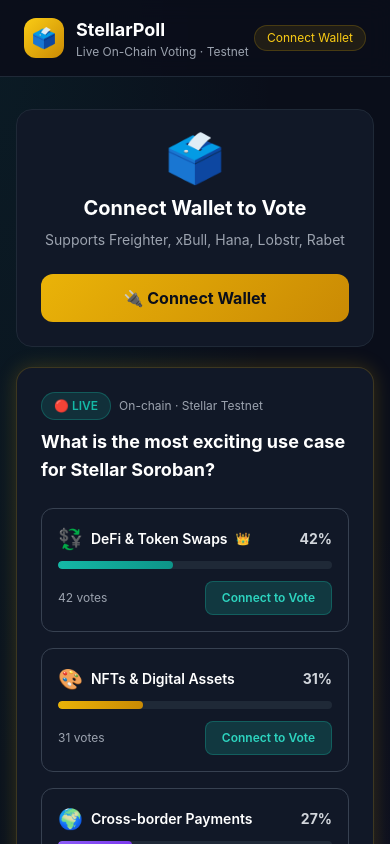
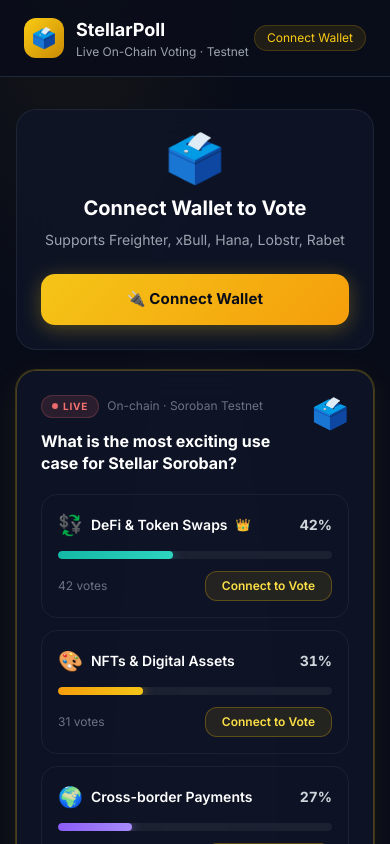
Before and after one commit to gopichandchalla16/stellar-yellow-belt, a Next.js app: page / in a window 390 px wide. Shown: the top 844 px of the page. Built offline with nearby package versions, Linux system fonts and the light colour scheme.

Commit message:
feat: stunning UI redesign with glassmorphism, animations, and improved aesthetics

```diff
--- a/src/app/globals.css
+++ b/src/app/globals.css
@@ -3,121 +3,225 @@
 @tailwind utilities;
 
 :root {
-  --bg-primary: #0a0e1a;
-  --bg-card: #111827;
-  --border: #1f2937;
-  --teal: #14b8a6;
-  --yellow: #eab308;
+  --yellow: #F5C518;
+  --teal: #14B8A6;
+  --purple: #A78BFA;
+  --bg: #080C18;
+  --card: #0F1629;
+  --border: rgba(255,255,255,0.06);
 }
 
-* { box-sizing: border-box; }
+* { box-sizing: border-box; margin: 0; padding: 0; }
 
 body {
-  background: var(--bg-primary);
-  color: #f9fafb;
-  font-family: 'Inter', -apple-system, BlinkMacSystemFont, 'Segoe UI', sans-serif;
+  background: var(--bg);
+  color: #F1F5F9;
+  font-family: 'Inter', system-ui, -apple-system, sans-serif;
+  -webkit-font-smoothing: antialiased;
+}
+
+/* Animated star background */
+.gradient-bg {
+  background:
+    radial-gradient(ellipse 80% 50% at 20% -10%, rgba(245,197,24,0.08) 0%, transparent 60%),
+    radial-gradient(ellipse 60% 40% at 80% 100%, rgba(20,184,166,0.08) 0%, transparent 60%),
+    radial-gradient(ellipse 40% 60% at 50% 50%, rgba(167,139,250,0.04) 0%, transparent 70%),
+    #080C18;
   min-height: 100vh;
 }
 
-/* Stellar glow effects */
-.glow-teal {
-  box-shadow: 0 0 20px rgba(20, 184, 166, 0.15);
-}
-.glow-yellow {
-  box-shadow: 0 0 20px rgba(234, 179, 8, 0.2);
+/* Glass card */
+.card {
+  background: rgba(15, 22, 41, 0.8);
+  backdrop-filter: blur(20px);
+  -webkit-backdrop-filter: blur(20px);
+  border: 1px solid rgba(255,255,255,0.07);
+  border-radius: 20px;
+  padding: 24px;
+  transition: border-color 0.2s, box-shadow 0.2s;
 }
 
-/* Animated gradient background */
-.gradient-bg {
-  background: radial-gradient(ellipse at top left, rgba(20,184,166,0.08) 0%, transparent 50%),
-              radial-gradient(ellipse at bottom right, rgba(139,92,246,0.08) 0%, transparent 50%),
-              #0a0e1a;
+.card:hover {
+  border-color: rgba(255,255,255,0.1);
 }
 
-/* Card styles */
-.card {
-  background: #111827;
-  border: 1px solid #1f2937;
-  border-radius: 16px;
-  padding: 24px;
+.glow-teal {
+  box-shadow: 0 0 0 1px rgba(20,184,166,0.2), 0 8px 32px rgba(20,184,166,0.08);
+  border-color: rgba(20,184,166,0.25) !important;
 }
 
-/* Button styles */
-.btn-primary {
-  background: linear-gradient(135deg, #14b8a6, #0d9488);
-  color: white;
+.glow-yellow {
+  box-shadow: 0 0 0 1px rgba(245,197,24,0.2), 0 8px 32px rgba(245,197,24,0.08);
+  border-color: rgba(245,197,24,0.25) !important;
+}
+
+/* Buttons */
+.btn-yellow {
+  display: flex;
+  align-items: center;
+  justify-content: center;
+  gap: 8px;
+  width: 100%;
+  padding: 14px 28px;
+  border-radius: 14px;
+  font-weight: 700;
+  font-size: 15px;
+  color: #080C18;
+  background: linear-gradient(135deg, #F5C518 0%, #F59E0B 100%);
   border: none;
-  border-radius: 12px;
-  padding: 12px 24px;
-  font-weight: 600;
   cursor: pointer;
   transition: all 0.2s;
-  width: 100%;
-}
-.btn-primary:hover:not(:disabled) {
-  transform: translateY(-1px);
-  box-shadow: 0 8px 25px rgba(20,184,166,0.35);
-}
-.btn-primary:disabled {
-  opacity: 0.5;
-  cursor: not-allowed;
-  transform: none;
+  box-shadow: 0 4px 20px rgba(245,197,24,0.3);
+  letter-spacing: 0.01em;
 }
 
-.btn-yellow {
-  background: linear-gradient(135deg, #eab308, #ca8a04);
-  color: #0a0e1a;
-  border: none;
+.btn-yellow:hover {
+  transform: translateY(-1px);
+  box-shadow: 0 8px 30px rgba(245,197,24,0.4);
+}
+
+.btn-yellow:active { transform: translateY(0); }
+
+.btn-outline {
+  display: flex;
+  align-items: center;
+  justify-content: center;
+  width: 100%;
+  padding: 11px 20px;
   border-radius: 12px;
-  padding: 12px 24px;
-  font-weight: 700;
+  font-weight: 600;
+  font-size: 14px;
+  color: #94A3B8;
+  background: transparent;
+  border: 1px solid rgba(255,255,255,0.1);
   cursor: pointer;
   transition: all 0.2s;
-  width: 100%;
-}
-.btn-yellow:hover:not(:disabled) {
-  transform: translateY(-1px);
-  box-shadow: 0 8px 25px rgba(234,179,8,0.35);
-}
-.btn-yellow:disabled {
-  opacity: 0.5;
-  cursor: not-allowed;
 }
 
-.btn-outline {
-  background: transparent;
-  color: #9ca3af;
-  border: 1px solid #374151;
-  border-radius: 12px;
-  padding: 12px 24px;
-  font-weight: 600;
-  cursor: pointer;
-  transition: all 0.2s;
-  width: 100%;
+.btn-outline:hover {
+  background: rgba(255,255,255,0.05);
+  color: #F1F5F9;
+  border-color: rgba(255,255,255,0.2);
 }
-.btn-outline:hover:not(:disabled) {
-  border-color: #14b8a6;
-  color: #14b8a6;
-}
-
-/* Status badges */
-.badge-pending  { background: rgba(234,179,8,0.15);  color: #eab308;  border: 1px solid rgba(234,179,8,0.3);  border-radius: 20px; padding: 4px 12px; font-size: 12px; font-weight: 600; }
-.badge-success  { background: rgba(20,184,166,0.15); color: #14b8a6; border: 1px solid rgba(20,184,166,0.3); border-radius: 20px; padding: 4px 12px; font-size: 12px; font-weight: 600; }
-.badge-error    { background: rgba(239,68,68,0.15);  color: #ef4444;  border: 1px solid rgba(239,68,68,0.3);  border-radius: 20px; padding: 4px 12px; font-size: 12px; font-weight: 600; }
 
 /* Progress bar */
 .progress-bar {
+  width: 100%;
   height: 8px;
-  border-radius: 4px;
-  background: #1f2937;
+  background: rgba(255,255,255,0.06);
+  border-radius: 99px;
   overflow: hidden;
 }
-.progress-fill-teal   { height: 100%; border-radius: 4px; background: linear-gradient(90deg, #14b8a6, #0d9488); transition: width 0.6s ease; }
-.progress-fill-yellow { height: 100%; border-radius: 4px; background: linear-gradient(90deg, #eab308, #ca8a04); transition: width 0.6s ease; }
-.progress-fill-purple { height: 100%; border-radius: 4px; background: linear-gradient(90deg, #8b5cf6, #7c3aed); transition: width 0.6s ease; }
+
+.progress-fill-teal {
+  height: 100%;
+  border-radius: 99px;
+  background: linear-gradient(90deg, #14B8A6, #2DD4BF);
+  transition: width 0.8s cubic-bezier(0.4,0,0.2,1);
+  box-shadow: 0 0 12px rgba(20,184,166,0.5);
+}
+
+.progress-fill-yellow {
+  height: 100%;
+  border-radius: 99px;
+  background: linear-gradient(90deg, #F59E0B, #F5C518);
+  transition: width 0.8s cubic-bezier(0.4,0,0.2,1);
+  box-shadow: 0 0 12px rgba(245,197,24,0.5);
+}
+
+.progress-fill-purple {
+  height: 100%;
+  border-radius: 99px;
+  background: linear-gradient(90deg, #8B5CF6, #A78BFA);
+  transition: width 0.8s cubic-bezier(0.4,0,0.2,1);
+  box-shadow: 0 0 12px rgba(167,139,250,0.5);
+}
+
+/* Badges */
+.badge-live {
+  display: inline-flex;
+  align-items: center;
+  gap: 5px;
+  font-size: 10px;
+  font-weight: 700;
+  letter-spacing: 0.08em;
+  text-transform: uppercase;
+  color: #F87171;
+  background: rgba(248,113,113,0.12);
+  border: 1px solid rgba(248,113,113,0.2);
+  border-radius: 99px;
+  padding: 3px 10px;
+}
+
+.badge-live::before {
+  content: '';
+  width: 6px;
+  height: 6px;
+  border-radius: 50%;
+  background: #F87171;
+  animation: pulse-dot 1.5s infinite;
+}
+
+@keyframes pulse-dot {
+  0%, 100% { opacity: 1; transform: scale(1); }
+  50% { opacity: 0.5; transform: scale(0.8); }
+}
+
+.badge-success {
+  display: inline-flex;
+  align-items: center;
+  gap: 4px;
+  font-size: 10px;
+  font-weight: 700;
+  letter-spacing: 0.05em;
+  color: #34D399;
+  background: rgba(52,211,153,0.1);
+  border: 1px solid rgba(52,211,153,0.2);
+  border-radius: 99px;
+  padding: 3px 10px;
+}
+
+.badge-pending {
+  display: inline-flex;
+  align-items: center;
+  gap: 4px;
+  font-size: 10px;
+  font-weight: 700;
+  color: #F5C518;
+  background: rgba(245,197,24,0.1);
+  border: 1px solid rgba(245,197,24,0.2);
+  border-radius: 99px;
+  padding: 3px 10px;
+}
+
+.badge-error {
+  display: inline-flex;
+  align-items: center;
+  gap: 4px;
+  font-size: 10px;
+  font-weight: 700;
+  color: #F87171;
+  background: rgba(248,113,113,0.1);
+  border: 1px solid rgba(248,113,113,0.2);
+  border-radius: 99px;
+  padding: 3px 10px;
+}
 
 /* Scrollbar */
 ::-webkit-scrollbar { width: 6px; }
-::-webkit-scrollbar-track { background: #111827; }
-::-webkit-scrollbar-thumb { background: #374151; border-radius: 3px; }
-::-webkit-scrollbar-thumb:hover { background: #4b5563; }
+::-webkit-scrollbar-track { background: transparent; }
+::-webkit-scrollbar-thumb { background: rgba(255,255,255,0.1); border-radius: 99px; }
+::-webkit-scrollbar-thumb:hover { background: rgba(255,255,255,0.2); }
+
+/* Animations */
+@keyframes fadeIn {
+  from { opacity: 0; transform: translateY(12px); }
+  to   { opacity: 1; transform: translateY(0); }
+}
+
+.animate-fade-in { animation: fadeIn 0.4s ease both; }
+
+@keyframes spin { to { transform: rotate(360deg); } }
+.animate-spin { animation: spin 0.8s linear infinite; }
+@keyframes pulse { 0%,100%{opacity:1} 50%{opacity:.4} }
+.animate-pulse { animation: pulse 2s cubic-bezier(.4,0,.6,1) infinite; }
--- a/src/app/layout.tsx
+++ b/src/app/layout.tsx
@@ -3,13 +3,19 @@
 
 export const metadata: Metadata = {
   title: 'StellarPoll — Live On-Chain Voting',
-  description: 'Level 2 Yellow Belt — Multi-wallet Soroban dApp on Stellar Testnet',
+  description: 'A live on-chain polling dApp built on Stellar Soroban Testnet. Level 2 Yellow Belt — Rise In Stellar Journey to Mastery.',
+  keywords: ['Stellar', 'Soroban', 'dApp', 'blockchain', 'voting', 'poll'],
 };
 
 export default function RootLayout({ children }: { children: React.ReactNode }) {
   return (
     <html lang="en">
-      <body className="gradient-bg min-h-screen">{children}</body>
+      <head>
+        <link rel="preconnect" href="https://fonts.googleapis.com" />
+        <link rel="preconnect" href="https://fonts.gstatic.com" crossOrigin="anonymous" />
+        <link href="https://fonts.googleapis.com/css2?family=Inter:wght@400;500;600;700;800&display=swap" rel="stylesheet" />
+      </head>
+      <body>{children}</body>
     </html>
   );
 }
--- a/src/components/PollCard.tsx
+++ b/src/components/PollCard.tsx
@@ -3,12 +3,10 @@
 
 const POLL_QUESTION = 'What is the most exciting use case for Stellar Soroban?';
 const POLL_OPTIONS = [
-  { label: 'DeFi & Token Swaps', emoji: '💱', color: 'teal' },
-  { label: 'NFTs & Digital Assets', emoji: '🎨', color: 'yellow' },
-  { label: 'Cross-border Payments', emoji: '🌍', color: 'purple' },
+  { label: 'DeFi & Token Swaps',      emoji: '💱', color: 'teal',   votes: 42 },
+  { label: 'NFTs & Digital Assets',   emoji: '🎨', color: 'yellow', votes: 31 },
+  { label: 'Cross-border Payments',   emoji: '🌍', color: 'purple', votes: 27 },
 ];
-
-const MOCK_VOTES = [42, 31, 27]; // Displayed when no wallet connected
 
 interface Props {
   walletAddress: string;
@@ -19,68 +17,78 @@
 }
 
 export default function PollCard({ walletAddress, onVote, votedOption, txStatus, onConnectWallet }: Props) {
-  const totalVotes = MOCK_VOTES.reduce((a, b) => a + b, 0);
+  const totalVotes = POLL_OPTIONS.reduce((a, o) => a + o.votes, 0);
   const isVoting = txStatus === 'pending';
 
-  const getBarColor = (color: string) => {
-    if (color === 'teal')   return 'progress-fill-teal';
-    if (color === 'yellow') return 'progress-fill-yellow';
-    return 'progress-fill-purple';
+  const colorMap: Record<string, { fill: string; btn: string; border: string; glow: string }> = {
+    teal:   { fill: 'progress-fill-teal',   btn: 'bg-teal-500/15 text-teal-300 border-teal-500/30 hover:bg-teal-500/25',   border: 'border-teal-500/40',   glow: 'shadow-teal-500/10' },
+    yellow: { fill: 'progress-fill-yellow', btn: 'bg-yellow-500/15 text-yellow-300 border-yellow-500/30 hover:bg-yellow-500/25', border: 'border-yellow-500/40', glow: 'shadow-yellow-500/10' },
+    purple: { fill: 'progress-fill-purple', btn: 'bg-purple-500/15 text-purple-300 border-purple-500/30 hover:bg-purple-500/25', border: 'border-purple-500/40', glow: 'shadow-purple-500/10' },
   };
 
   return (
-    <div className="card glow-yellow" style={{ border: '1px solid rgba(234,179,8,0.2)' }}>
+    <div className="card glow-yellow animate-fade-in">
       {/* Poll Header */}
-      <div className="flex items-center gap-2 mb-2">
-        <span className="badge-success">🔴 LIVE</span>
-        <span className="text-xs text-gray-400">On-chain · Stellar Testnet</span>
+      <div className="flex items-start justify-between mb-5">
+        <div className="flex-1">
+          <div className="flex items-center gap-2 mb-3">
+            <span className="badge-live">Live</span>
+            <span className="text-xs text-gray-500">On-chain · Soroban Testnet</span>
+          </div>
+          <h2 className="text-base font-bold text-white leading-snug">{POLL_QUESTION}</h2>
+        </div>
+        <span className="text-3xl ml-4">🗳️</span>
       </div>
-      <h2 className="text-lg font-bold text-white mb-6">{POLL_QUESTION}</h2>
 
       {/* Options */}
-      <div className="space-y-4 mb-6">
+      <div className="space-y-3 mb-5">
         {POLL_OPTIONS.map((option, index) => {
-          const pct = Math.round((MOCK_VOTES[index] / totalVotes) * 100);
+          const pct = Math.round((option.votes / totalVotes) * 100);
           const isVoted = votedOption === index;
-          const isWinner = index === 0;
+          const isWinner = option.votes === Math.max(...POLL_OPTIONS.map(o => o.votes));
+          const c = colorMap[option.color];
 
           return (
-            <div key={index} className={`rounded-xl p-4 border transition-all ${
-              isVoted
-                ? 'border-yellow-500/50 bg-yellow-500/5'
-                : 'border-gray-700 hover:border-gray-600'
-            }`}>
-              <div className="flex items-center justify-between mb-2">
+            <div
+              key={index}
+              className={`rounded-2xl p-4 border transition-all duration-300 ${
+                isVoted
+                  ? `${c.border} bg-white/[0.03] shadow-lg ${c.glow}`
+                  : 'border-white/[0.06] hover:border-white/[0.1] hover:bg-white/[0.02]'
+              }`}
+            >
+              <div className="flex items-center justify-between mb-3">
                 <div className="flex items-center gap-2">
                   <span className="text-xl">{option.emoji}</span>
-                  <span className="font-semibold text-white text-sm">{option.label}</span>
-                  {isWinner && <span className="text-xs text-yellow-400">👑</span>}
-                  {isVoted && <span className="badge-success">✓ Your Vote</span>}
+                  <span className="font-semibold text-sm text-white">{option.label}</span>
+                  {isWinner && <span className="text-xs">👑</span>}
+                  {isVoted && <span className="badge-success">✓ Voted</span>}
                 </div>
-                <span className="text-sm font-bold text-gray-300">{pct}%</span>
+                <span className="text-sm font-bold text-gray-300 tabular-nums">{pct}%</span>
               </div>
+
               <div className="progress-bar mb-3">
-                <div className={getBarColor(option.color)} style={{ width: `${pct}%` }}></div>
+                <div className={c.fill} style={{ width: `${pct}%` }} />
               </div>
+
               <div className="flex items-center justify-between">
-                <span className="text-xs text-gray-400">{MOCK_VOTES[index]} votes</span>
-                {!votedOption && (
+                <span className="text-xs text-gray-500">{option.votes} votes</span>
+                {votedOption === null && (
                   walletAddress ? (
                     <button
                       onClick={() => onVote(index)}
                       disabled={isVoting}
-                      className={`text-xs px-4 py-2 rounded-lg font-semibold transition-all ${
-                        isVoting
-                          ? 'bg-gray-700 text-gray-500 cursor-not-allowed'
-                          : 'bg-yellow-500/20 text-yellow-400 border border-yellow-500/30 hover:bg-yellow-500/30'
+                      className={`text-xs px-4 py-1.5 rounded-xl font-semibold border transition-all ${
+                        isVoting ? 'opacity-40 cursor-not-allowed bg-white/5 text-gray-400 border-white/10'
+                        : c.btn
                       }`}
                     >
-                      {isVoting ? '⏳ Voting...' : 'Vote →'}
+                      {isVoting ? '⏳ Voting...' : 'Cast Vote →'}
                     </button>
                   ) : (
                     <button
                       onClick={onConnectWallet}
-                      className="text-xs px-4 py-2 rounded-lg font-semibold bg-teal-500/20 text-teal-400 border border-teal-500/30 hover:bg-teal-500/30 transition-all"
+                      className="text-xs px-4 py-1.5 rounded-xl font-semibold border border-yellow-500/30 bg-yellow-500/10 text-yellow-300 hover:bg-yellow-500/20 transition-all"
                     >
                       Connect to Vote
                     </button>
@@ -92,9 +100,12 @@
         })}
       </div>
 
-      <div className="flex items-center justify-between text-xs text-gray-500 border-t border-gray-800 pt-4">
-        <span>Total votes: {totalVotes}</span>
-        <span>Results update in real-time</span>
+      <div className="flex items-center justify-between text-xs text-gray-600 pt-4 border-t border-white/[0.05]">
+        <span>{totalVotes} total votes</span>
+        <span className="flex items-center gap-1">
+          <span className="w-1.5 h-1.5 rounded-full bg-teal-400 animate-pulse inline-block" />
+          Results update in real-time
+        </span>
       </div>
     </div>
   );
```
Also changed, not shown: src/components/ErrorBanner.tsx (+21 -15 lines), src/components/TransactionStatus.tsx (+37 -27 lines), src/components/WalletModal.tsx (+34 -46 lines).
